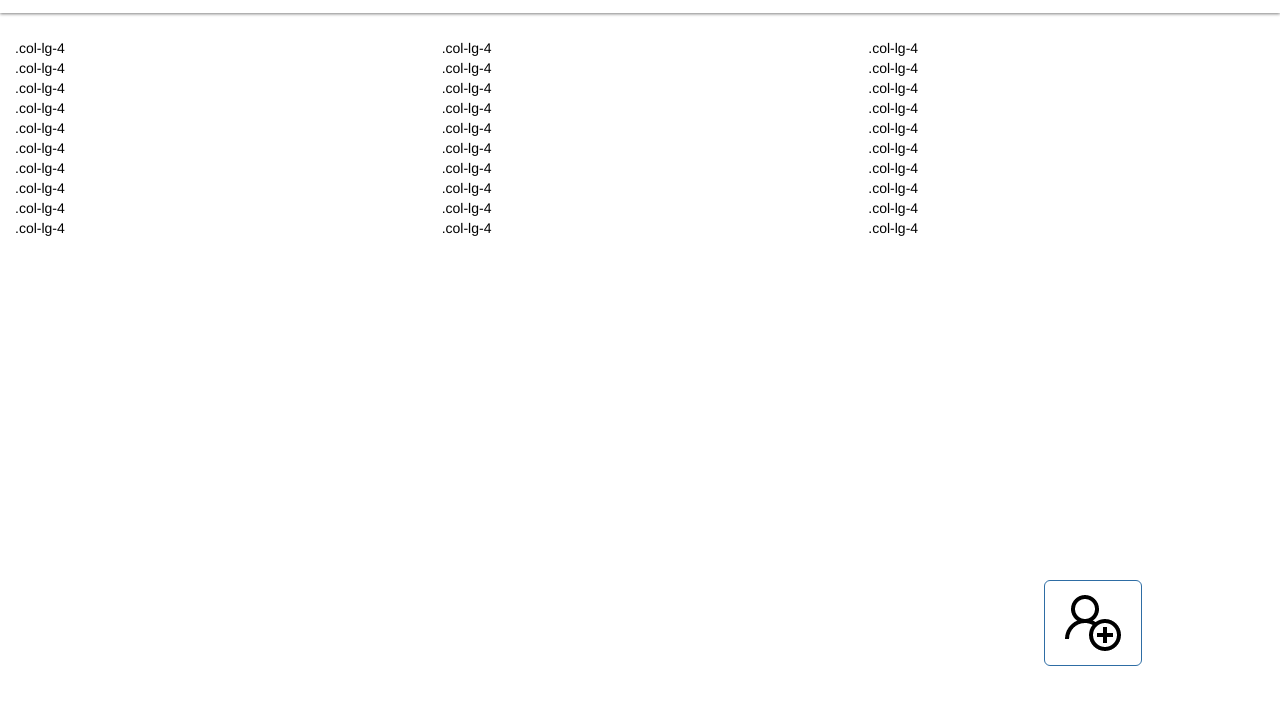
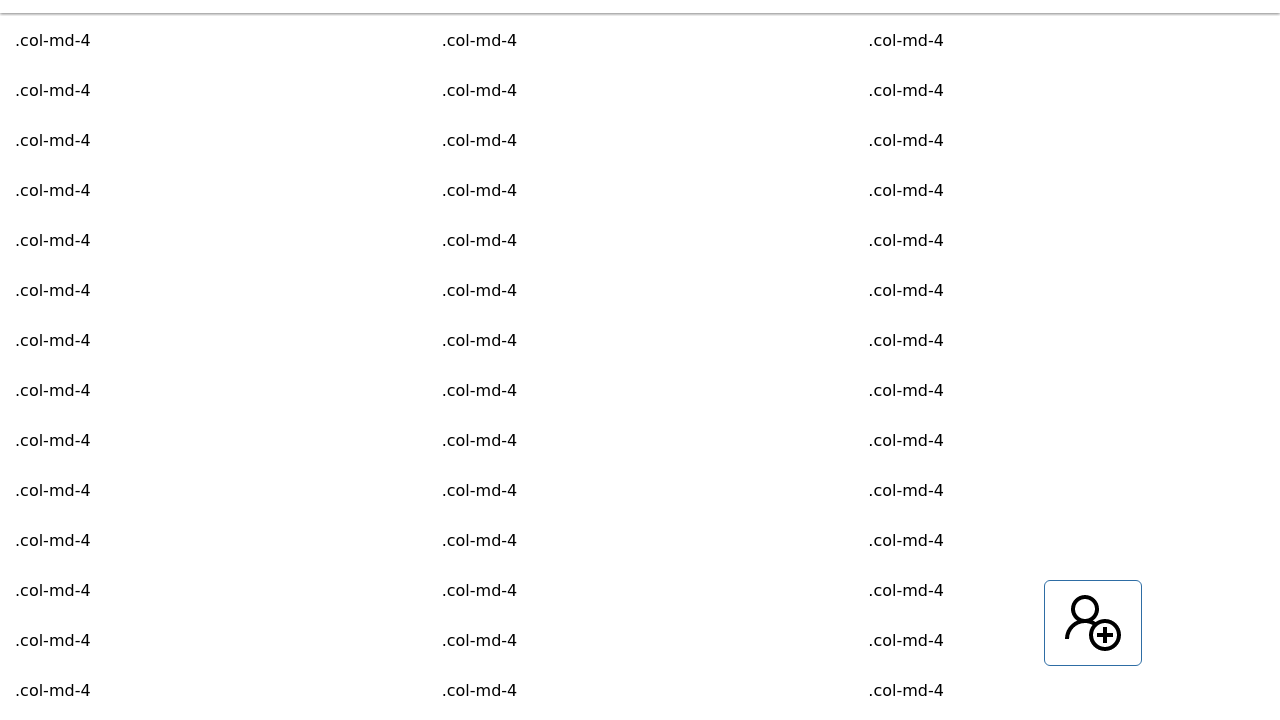
Before and after one commit to RitaK/MyContacts, a plain HTML site: page index.html in a window 1280 px wide. Shown: the part 80-800 px from the top of the page. Drawn offline with nearby package versions, Linux system fonts and the light colour scheme; a web font is replaced by a local one.

Commit message:
The header is now fixed. Also fixed font and cells padding

```diff
--- a/index.html
+++ b/index.html
@@ -9,6 +9,7 @@
 		<script src="https://maxcdn.bootstrapcdn.com/bootstrap/3.3.7/js/bootstrap.min.js"></script>
 		<script language = "JavaScript" src="main.js"></script>
 		<link rel="stylesheet" type="text/css" href="main.css">
+		<link href="https://fonts.googleapis.com/css?family=Patua+One" rel="stylesheet">
 	</head>
 	<body>
 		<header >
@@ -18,54 +19,139 @@
 		</header>
 		<div class="contacts-info">
 			<div class = "contact-row">
-				<div class="col-lg-4 columns" >.col-lg-4</div>
-				<div class="col-lg-4 columns" >.col-lg-4</div>
-				<div class="col-lg-4 columns" >.col-lg-4</div>
+				<div class="col-md-4 cell" >.col-md-4</div>
+				<div class="col-md-4 cell" >.col-md-4</div>
+				<div class="col-md-4 cell" >.col-md-4</div>
 			</div>
 			<div class = "contact-row">
-				<div class="col-lg-4 columns" >.col-lg-4</div>
-				<div class="col-lg-4 columns" >.col-lg-4</div>
-				<div class="col-lg-4 columns" >.col-lg-4</div>
+				<div class="col-md-4 cell" >.col-md-4</div>
+				<div class="col-md-4 cell" >.col-md-4</div>
+				<div class="col-md-4 cell" >.col-md-4</div>
 			</div>
 			<div class = "contact-row">
-				<div class="col-lg-4 columns" >.col-lg-4</div>
-				<div class="col-lg-4 columns" >.col-lg-4</div>
-				<div class="col-lg-4 columns" >.col-lg-4</div>
+				<div class="col-md-4 cell" >.col-md-4</div>
+				<div class="col-md-4 cell" >.col-md-4</div>
+				<div class="col-md-4 cell" >.col-md-4</div>
 			</div>
 			<div class = "contact-row">
-				<div class="col-lg-4 columns" >.col-lg-4</div>
-				<div class="col-lg-4 columns" >.col-lg-4</div>
-				<div class="col-lg-4 columns" >.col-lg-4</div>
+				<div class="col-md-4 cell" >.col-md-4</div>
+				<div class="col-md-4 cell" >.col-md-4</div>
+				<div class="col-md-4 cell" >.col-md-4</div>
 			</div>
 			<div class = "contact-row">
-				<div class="col-lg-4 columns" >.col-lg-4</div>
-				<div class="col-lg-4 columns" >.col-lg-4</div>
-				<div class="col-lg-4 columns" >.col-lg-4</div>
+				<div class="col-md-4 cell" >.col-md-4</div>
+				<div class="col-md-4 cell" >.col-md-4</div>
+				<div class="col-md-4 cell" >.col-md-4</div>
 			</div>
 			<div class = "contact-row">
-				<div class="col-lg-4 columns" >.col-lg-4</div>
-				<div class="col-lg-4 columns" >.col-lg-4</div>
-				<div class="col-lg-4 columns" >.col-lg-4</div>
+				<div class="col-md-4 cell" >.col-md-4</div>
+				<div class="col-md-4 cell" >.col-md-4</div>
+				<div class="col-md-4 cell" >.col-md-4</div>
 			</div>
 			<div class = "contact-row">
-				<div class="col-lg-4 columns" >.col-lg-4</div>
-				<div class="col-lg-4 columns" >.col-lg-4</div>
-				<div class="col-lg-4 columns" >.col-lg-4</div>
+				<div class="col-md-4 cell" >.col-md-4</div>
+				<div class="col-md-4 cell" >.col-md-4</div>
+				<div class="col-md-4 cell" >.col-md-4</div>
 			</div>
 			<div class = "contact-row">
-				<div class="col-lg-4 columns" >.col-lg-4</div>
-				<div class="col-lg-4 columns" >.col-lg-4</div>
-				<div class="col-lg-4 columns" >.col-lg-4</div>
+				<div class="col-md-4 cell" >.col-md-4</div>
+				<div class="col-md-4 cell" >.col-md-4</div>
+				<div class="col-md-4 cell" >.col-md-4</div>
 			</div>
 			<div class = "contact-row">
-				<div class="col-lg-4 columns" >.col-lg-4</div>
-				<div class="col-lg-4 columns" >.col-lg-4</div>
-				<div class="col-lg-4 columns" >.col-lg-4</div>
+				<div class="col-md-4 cell" >.col-md-4</div>
+				<div class="col-md-4 cell" >.col-md-4</div>
+				<div class="col-md-4 cell" >.col-md-4</div>
 			</div>
 			<div class = "contact-row">
-				<div class="col-lg-4 columns" >.col-lg-4</div>
-				<div class="col-lg-4 columns" >.col-lg-4</div>
-				<div class="col-lg-4 columns" >.col-lg-4</div>
+				<div class="col-md-4 cell" >.col-md-4</div>
+				<div class="col-md-4 cell" >.col-md-4</div>
+				<div class="col-md-4 cell" >.col-md-4</div>
+			</div>
+			<div class = "contact-row">
+				<div class="col-md-4 cell" >.col-md-4</div>
+				<div class="col-md-4 cell" >.col-md-4</div>
+				<div class="col-md-4 cell" >.col-md-4</div>
+			</div>
+			<div class = "contact-row">
+				<div class="col-md-4 cell" >.col-md-4</div>
+				<div class="col-md-4 cell" >.col-md-4</div>
+				<div class="col-md-4 cell" >.col-md-4</div>
+			</div>
+			<div class = "contact-row">
+				<div class="col-md-4 cell" >.col-md-4</div>
+				<div class="col-md-4 cell" >.col-md-4</div>
+				<div class="col-md-4 cell" >.col-md-4</div>
+			</div>
+			<div class = "contact-row">
+				<div class="col-md-4 cell" >.col-md-4</div>
+				<div class="col-md-4 cell" >.col-md-4</div>
+				<div class="col-md-4 cell" >.col-md-4</div>
+			</div>
+			<div class = "contact-row">
+				<div class="col-md-4 cell" >.col-md-4</div>
+				<div class="col-md-4 cell" >.col-md-4</div>
+				<div class="col-md-4 cell" >.col-md-4</div>
+			</div>
+			<div class = "contact-row">
+				<div class="col-md-4 cell" >.col-md-4</div>
+				<div class="col-md-4 cell" >.col-md-4</div>
+				<div class="col-md-4 cell" >.col-md-4</div>
+			</div>
+			<div class = "contact-row">
+				<div class="col-md-4 cell" >.col-md-4</div>
+				<div class="col-md-4 cell" >.col-md-4</div>
+				<div class="col-md-4 cell" >.col-md-4</div>
+			</div>
+			<div class = "contact-row">
+				<div class="col-md-4 cell" >.col-md-4</div>
+				<div class="col-md-4 cell" >.col-md-4</div>
+				<div class="col-md-4 cell" >.col-md-4</div>
+			</div>
+			<div class = "contact-row">
+				<div class="col-md-4 cell" >.col-md-4</div>
+				<div class="col-md-4 cell" >.col-md-4</div>
+				<div class="col-md-4 cell" >.col-md-4</div>
+			</div>
+			<div class = "contact-row">
+				<div class="col-md-4 cell" >.col-md-4</div>
+				<div class="col-md-4 cell" >.col-md-4</div>
+				<div class="col-md-4 cell" >.col-md-4</div>
+			</div>
+			<div class = "contact-row">
+				<div class="col-md-4 cell" >.col-md-4</div>
+				<div class="col-md-4 cell" >.col-md-4</div>
+				<div class="col-md-4 cell" >.col-md-4</div>
+			</div>
+			<div class = "contact-row">
+				<div class="col-md-4 cell" >.col-md-4</div>
+				<div class="col-md-4 cell" >.col-md-4</div>
+				<div class="col-md-4 cell" >.col-md-4</div>
+			</div>
+			<div class = "contact-row">
+				<div class="col-md-4 cell" >.col-md-4</div>
+				<div class="col-md-4 cell" >.col-md-4</div>
+				<div class="col-md-4 cell" >.col-md-4</div>
+			</div>
+			<div class = "contact-row">
+				<div class="col-md-4 cell" >.col-md-4</div>
+				<div class="col-md-4 cell" >.col-md-4</div>
+				<div class="col-md-4 cell" >.col-md-4</div>
+			</div>
+			<div class = "contact-row">
+				<div class="col-md-4 cell" >.col-md-4</div>
+				<div class="col-md-4 cell" >.col-md-4</div>
+				<div class="col-md-4 cell" >.col-md-4</div>
+			</div>
+			<div class = "contact-row">
+				<div class="col-md-4 cell" >.col-md-4</div>
+				<div class="col-md-4 cell" >.col-md-4</div>
+				<div class="col-md-4 cell" >.col-md-4</div>
+			</div>
+			<div class = "contact-row">
+				<div class="col-md-4 cell" >.col-md-4</div>
+				<div class="col-md-4 cell" >.col-md-4</div>
+				<div class="col-md-4 cell" >.col-md-4</div>
 			</div>
 			<button type="button" id= "addUserBtn" class="btn btn-primary btn-lg" data-toggle="modal" data-target="#newContactModal"><img src="AddUser.png"></button>
 			<!--popup modal-->
--- a/main.css
+++ b/main.css
@@ -1,18 +1,25 @@
-.columns {
+.cell {
 
     background-color: white;
     color: black;
 	overflow: hidden;
 	float: left;
     width: 33.33333333%;
+    padding-top: 10px;
+    padding-bottom: 10px;
 }
-.columns:hover {
-    background-color: #0099cc;
+.cell:hover {
+    background-color: #DCDCDC;
 }
 
 .contacts-info{
     margin: 0 auto;
-    padding-top: 20px;
+    position: absolute;
+    top: 96px;
+    left: 0px;
+    right: 0px;
+    bottom: 0px;
+    overflow-y: scroll;
 }
 
 header{
@@ -21,11 +28,18 @@ header{
     padding-left: 15px;
     margin: 0 0 5px 0;
     padding-bottom: 30px;
-
+    position:fixed;
+    width:100%;
 }
 
 h2{
 	margin:0;
+}
+
+body{
+	font-family: 'Patua One', cursive;
+    line-height: 3rem;
+    font-size: 16px;
 }
 
 #title{
```
